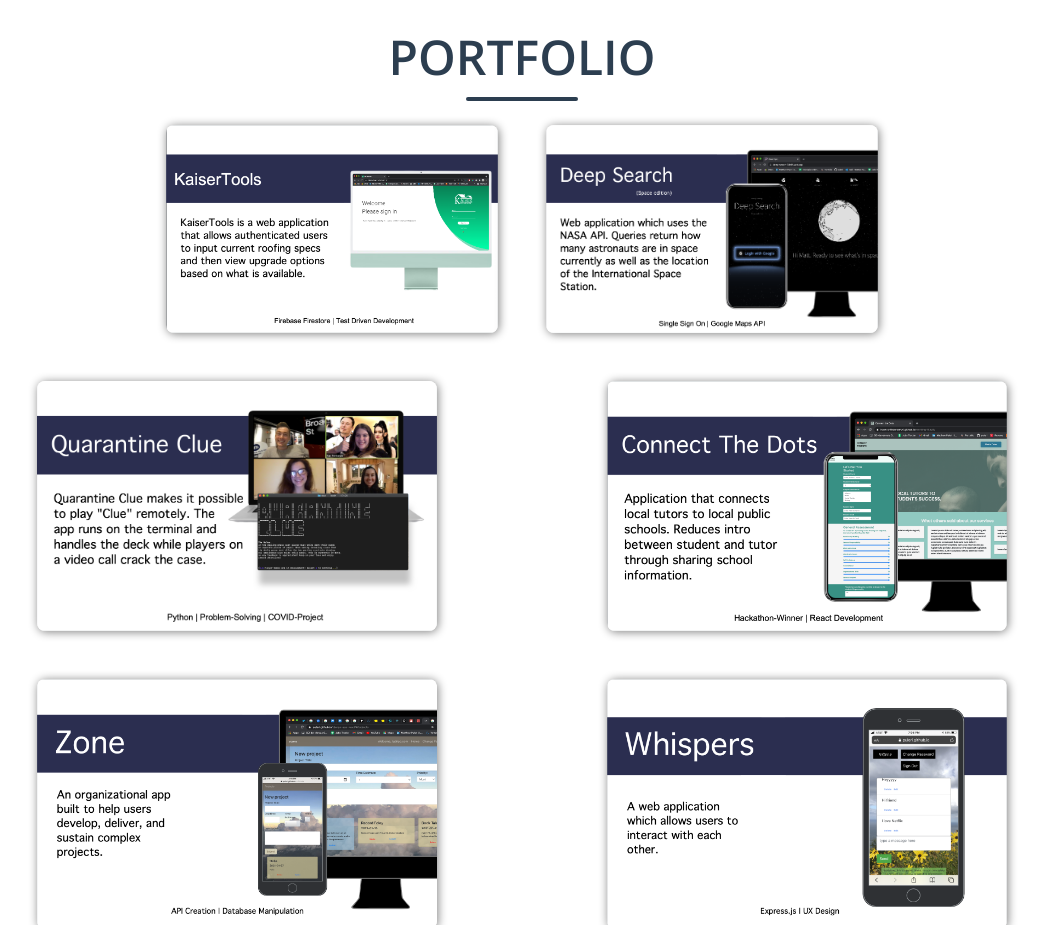
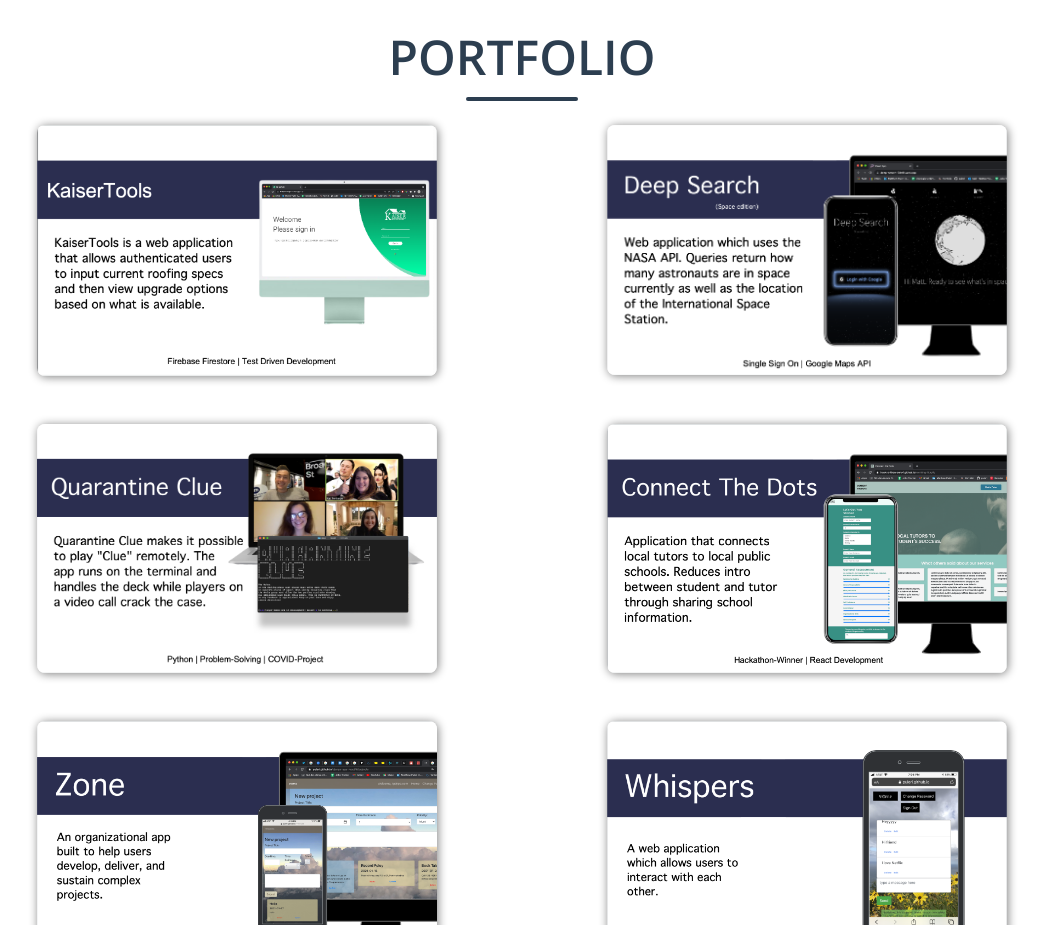
Before and after one commit to puleri/puleri.github.io, a website: page index.html in a window 1280 px wide. Shown: the part 840-1765 px from the top of the page, without its empty margins (118-1163 px from the left). Drawn offline with nearby package versions, Linux system fonts and the light colour scheme.

Commit message:
fixed sizing on new slides

```diff
--- a/index.html
+++ b/index.html
@@ -85,7 +85,7 @@
                 <!-- Portfolio Grid Items-->
                 <div class="row justify-content-center">
                     <!-- portfolio item -->
-                    <div class="col-md-6 col-lg-4 mb-5">
+                    <div class="col-md-6 col-lg-6 mb-5">
                         <div class="portfolio-item mx-auto" data-toggle="modal" data-target="#portfolioModal8">
                             <div class="portfolio-item-caption d-flex align-items-center justify-content-center h-100 w-100">
                                 <div class="portfolio-item-caption-content text-center text-white"><i class="fas fa-plus fa-3x"></i></div>
@@ -94,7 +94,7 @@
                         </div>
                     </div>
                     <!-- portfolio item -->
-                    <div class="col-md-6 col-lg-4 mb-5">
+                    <div class="col-md-6 col-lg-6 mb-5">
                         <div class="portfolio-item mx-auto" data-toggle="modal" data-target="#portfolioModal7">
                             <div class="portfolio-item-caption d-flex align-items-center justify-content-center h-100 w-100">
                                 <div class="portfolio-item-caption-content text-center text-white"><i class="fas fa-plus fa-3x"></i></div>
```
